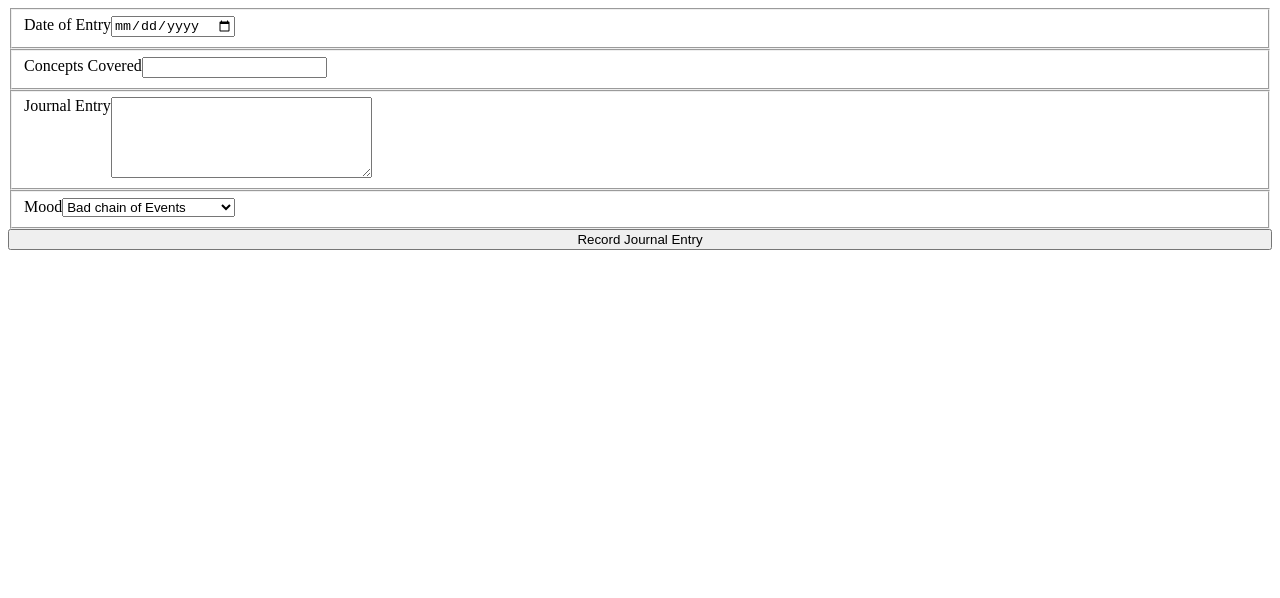
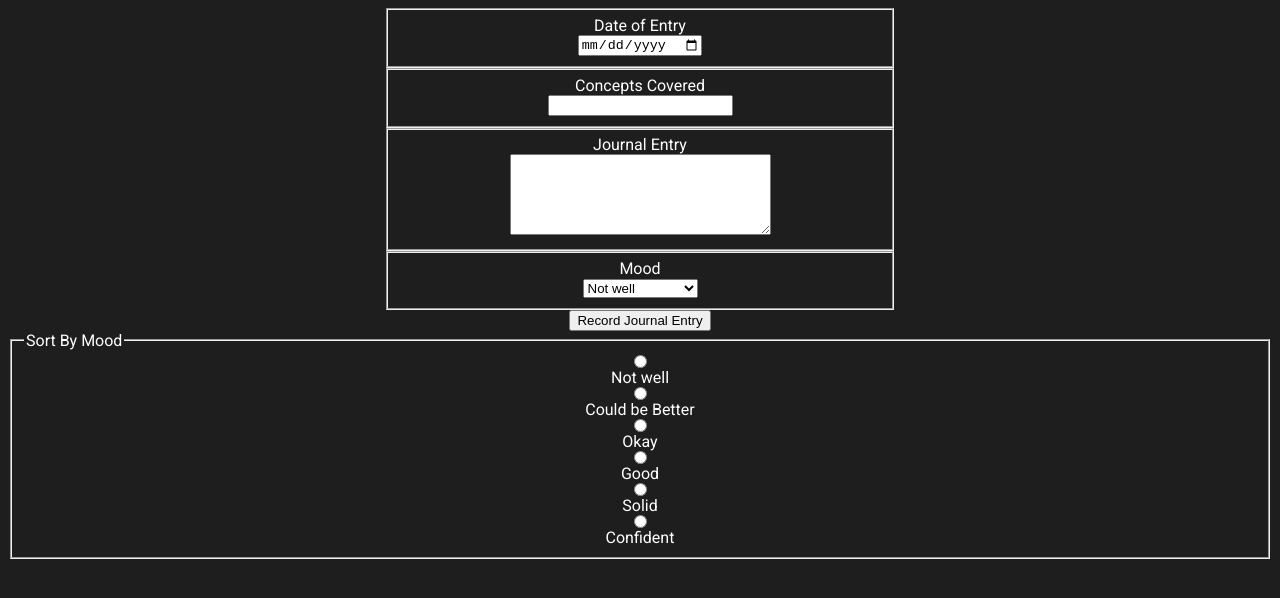
Before and after one commit to SamBritt/daily-journal, a plain HTML site: page index.html in a window 1280 px wide. Drawn offline with Linux system fonts and the light colour scheme; no server answers.

Commit message:
refactored index.html elements to javascripts elements. Almost finished with Daily journal 7

```diff
--- a/index.html
+++ b/index.html
@@ -6,47 +6,23 @@
     <meta name="viewport" content="width=device-width, initial-scale=1.0">
     <meta http-equiv="X-UA-Compatible" content="ie=edge">
     <link rel="stylesheet" href="src/styles/styles.css">
+    <link href="https://fonts.googleapis.com/css?family=Roboto" rel="stylesheet">
     <title>Document</title>
 </head>
 
 <body>
-    <form action="input">
+    <article class="form">
 
-        <fieldset>
-            <label for="journalDate">Date of Entry</label>
-            <input type="date" name="journalDate" id = "journalDate" required>
-        </fieldset>
+    </article>
+    <article class="entryLog">
 
-        <fieldset>
-            <label for="conceptsCovered">Concepts Covered</label>
-            <input type="text" id = "entryTitle" required>
-        </fieldset>
+    </article>
 
-        <fieldset>
-            <label for="journalEntry">Journal Entry</label>
-            <textarea name="journalEntry" id="journalEntry" cols="30" rows="5" required></textarea>
-        </fieldset>
-
-        <fieldset>
-            <label for="mood">Mood</label>
-            <select id = "entryMood" name="mood" required>
-                <option>Bad chain of Events</option>
-                <option>Getting out of the gutter</option>
-                <option>Needs to study</option>
-                <option>Good; Could use practice</option>
-                <option>Solid</option>
-                <option>Overconfident</option>
-            </select>
-        </fieldset>
-        <button id = "recordEntryButton" type="button">Record Journal Entry</button>
-        <article class="entryLog">
-
-        </article>
-    </form>
     <script src="src/scripts/data.js"></script>
     <script src="src/scripts/entriesDOM.js"></script>
     <script src="src/scripts/entryComponent.js"></script>
     <script src="src/scripts/eventHandlers.js"></script>
+    <script src="src/scripts/form.js"></script>
     <script src="src/scripts/journal.js"></script>
 </body>
 
--- a/src/scripts/entryComponent.js
+++ b/src/scripts/entryComponent.js
@@ -1,14 +1,11 @@
-const entryDate = document.querySelector('#journalDate');
-const entryTitle = document.querySelector('#entryTitle');
-const mainEntry = document.querySelector('#mainEntry');
-const entryMood = document.querySelector('#entryMood');
 const entryLog = document.querySelector('.entryLog');
 
 
 
+
 const makeJournalEntryComponent = (journalEntry) => {
-    const section = buildElement('section', undefined);
-    section.appendChild(buildElement("h1", `journal-entry--${journalEntry.id}`, "Journal Entry: "))
+    const section = buildElement('section', `journal-entry--${journalEntry.id}`, undefined);
+    section.appendChild(buildElement("h1", undefined, "Journal Entry: "))
     section.appendChild(buildElement('div', undefined, `${journalEntry.date}`));
     section.appendChild(buildElement('div', undefined, `${journalEntry.concepts}`));
     section.appendChild(buildElement('div', undefined, `${journalEntry.entry}`));
--- a/src/scripts/eventHandlers.js
+++ b/src/scripts/eventHandlers.js
@@ -1,4 +1,19 @@
 const handlePost = () => {
-    entryToPost = journalEntry(dateField.value, conceptsField.value, entryField.value, moodField.value);
-    API.postEntries(entryToPost);
+    let dateField = document.querySelector('#journalDate')
+    let conceptsField = document.querySelector('#entryTitle')
+    let entryField = document.querySelector('#journalEntry')
+    let moodField = document.querySelector('#entryMood')
+
+    let entryToPost = journalEntry(dateField.value, conceptsField.value, entryField.value, moodField.value);
+    API.postEntries(entryToPost).then(() => API.getJournalEntries()).then(r => renderjournalEntries(r))
 }
+
+const handleFilterPosts = () => {
+    let valueToFind = event.target.value;
+    API.getJournalEntries().then(response => {
+        let filtered = response.filter(e => {
+            e.mood === valueToFind;
+        })
+        console.log(filtered);
+    })
+}
--- /dev/null
+++ b/src/scripts/form.js
@@ -0,0 +1,93 @@
+const entryForm = document.querySelector('.form');
+const buildForm = () => {
+    const form = buildElement('form');
+    form.action = 'input';
+
+    const dateDiv = buildElement('div');
+    const dateFieldset = buildElement('fieldset');
+    dateDiv.appendChild(dateFieldset);
+    const dateLabel = buildElement('label', undefined, 'Date of Entry');
+    dateLabel.HTMLfor = 'journalDate';
+    dateFieldset.appendChild(dateLabel);
+    const dateInput = buildElement('input', 'journalDate');
+    dateInput.type = 'date'
+    dateInput.name = 'journalDate'
+    dateInput.required = true;
+    dateFieldset.appendChild(dateInput);
+
+    const conceptsDiv = buildElement('div');
+    const conceptsFieldset = buildElement('fieldset');
+    conceptsDiv.appendChild(conceptsFieldset)
+    const conceptsLabel = buildElement('label', undefined, 'Concepts Covered');
+    conceptsLabel.HTMLfor = 'conceptsCovered';
+    conceptsFieldset.appendChild(conceptsLabel);
+    const conceptsInput = buildElement('input', 'entryTitle');
+    conceptsInput.type = 'text';
+    conceptsInput.required = true;
+    conceptsFieldset.appendChild(conceptsInput);
+
+    const entryDiv = buildElement('div');
+    const entryFieldset = buildElement('fieldset');
+    entryDiv.appendChild(entryFieldset);
+    const entryLabel = buildElement('label', undefined, 'Journal Entry');
+    entryLabel.HTMLfor = 'journalEntry';
+    entryFieldset.appendChild(entryLabel);
+    const entryInput = buildElement('textarea', 'journalEntry');
+    entryInput.cols = 30;
+    entryInput.rows = 5;
+    entryInput.required = true;
+    entryFieldset.appendChild(entryInput);
+
+    const moodDiv = buildElement('div');
+    const moodFieldset = buildElement('fieldset');
+    moodDiv.appendChild(moodFieldset);
+    const moodLabel = buildElement('label', undefined, 'Mood');
+    moodLabel.HTMLfor = 'mood';
+    moodFieldset.appendChild(moodLabel);
+    let moodSelect = buildElement('select', 'entryMood');
+    moodSelect.required = true;
+    moodFieldset.appendChild(moodSelect);
+    moodSelectOptions = ['Not well', 'Could be Better', 'Okay', 'Good', 'Solid', 'Confident'];
+    for (let i = 0; i < moodSelectOptions.length; i++) {
+        let moodOption = buildElement('option');
+        moodOption.text = moodSelectOptions[i];
+        moodOption.value = moodSelectOptions[i];
+        moodSelect.appendChild(moodOption);
+    }
+
+    console.log(moodSelect)
+
+    const recordJournalButton = buildElement('button', 'recordEntryButton', 'Record Journal Entry');
+    recordJournalButton.type = 'button';
+
+    const radioDiv = buildElement('div', 'radioDiv');
+    const radioField = buildElement('fieldset');
+    const radioLegend = buildElement('legend', undefined, 'Sort By Mood');
+    radioDiv.appendChild(radioField);
+    radioField.appendChild(radioLegend);
+
+//Loop through available inputs, set textcontent and values of radio buttons to such
+    for(let i = 0; i < moodSelectOptions.length; i++){
+        let radioButton = buildElement('input', `radio${moodSelectOptions[i]}`, undefined, moodSelectOptions[i]);
+        radioButton.name = 'mood';
+        radioButton.type = 'radio';
+        radioButton.addEventListener('click', handleFilterPosts)
+        let radioLabel = buildElement('label', undefined, moodSelectOptions[i]);
+        radioLabel.htmlFor = `radio${moodSelectOptions[i]}`;
+        let innerDiv = buildElement('div');
+        innerDiv.appendChild(radioButton);
+        innerDiv.appendChild(radioLabel);
+
+        radioField.appendChild(innerDiv);
+
+    }
+
+    form.appendChild(dateDiv)
+    form.appendChild(conceptsDiv)
+    form.appendChild(entryDiv)
+    form.appendChild(moodDiv)
+    form.appendChild(recordJournalButton);
+    entryForm.appendChild(form)
+    entryForm.appendChild(radioDiv);
+
+}
--- a/src/scripts/journal.js
+++ b/src/scripts/journal.js
@@ -36,15 +36,10 @@
     Main application logic that uses the functions and objects
     defined in the other JavaScript files.
     */
-let dateField = document.querySelector('#journalDate')
-let conceptsField = document.querySelector('#entryTitle')
-let entryField = document.querySelector('#journalEntry')
-let moodField = document.querySelector('#entryMood')
 
-let recordJournal = document.getElementById('recordEntryButton');
-let entryToPost;
+// let recordJournal = document.getElementById('recordEntryButton');
 
-recordJournal.addEventListener("click", handlePost);
-
+buildForm();
+document.getElementById('recordEntryButton').addEventListener("click", handlePost);
 API.getJournalEntries().then(r => renderjournalEntries(r));
 console.log(API)
--- a/src/styles/styles.css
+++ b/src/styles/styles.css
@@ -1,8 +1,41 @@
+body{
+    background-color: #1E1E1E;
+    color: #FFFFFF;
+    font-family: 'Roboto', sans-serif;
+}
+
 form{
     display: flex;
     flex-direction: column;
+    justify-content: center;
+    align-items: center;
+    text-align: center;
 }
 
-fieldset{
+.form form div{
+    width: 40vw;
+}
+
+label, input {
     display: flex;
+    margin: auto;
+    justify-content: center;
 }
+
+section{
+    display: flex;
+    flex-flow: column wrap;
+    justify-content: center;
+    background-color: #333333;
+    text-align: center;
+    width: 40vw;
+    margin-top: 10px;
+    margin-bottom: 10px;
+    padding: 5px;
+}
+.entryLog{
+    display: flex;
+    flex-direction: column;
+    align-items: center;
+    text-align: center;
+}
```
Also changed, not shown: api/entries.json (+31 -17 lines).
